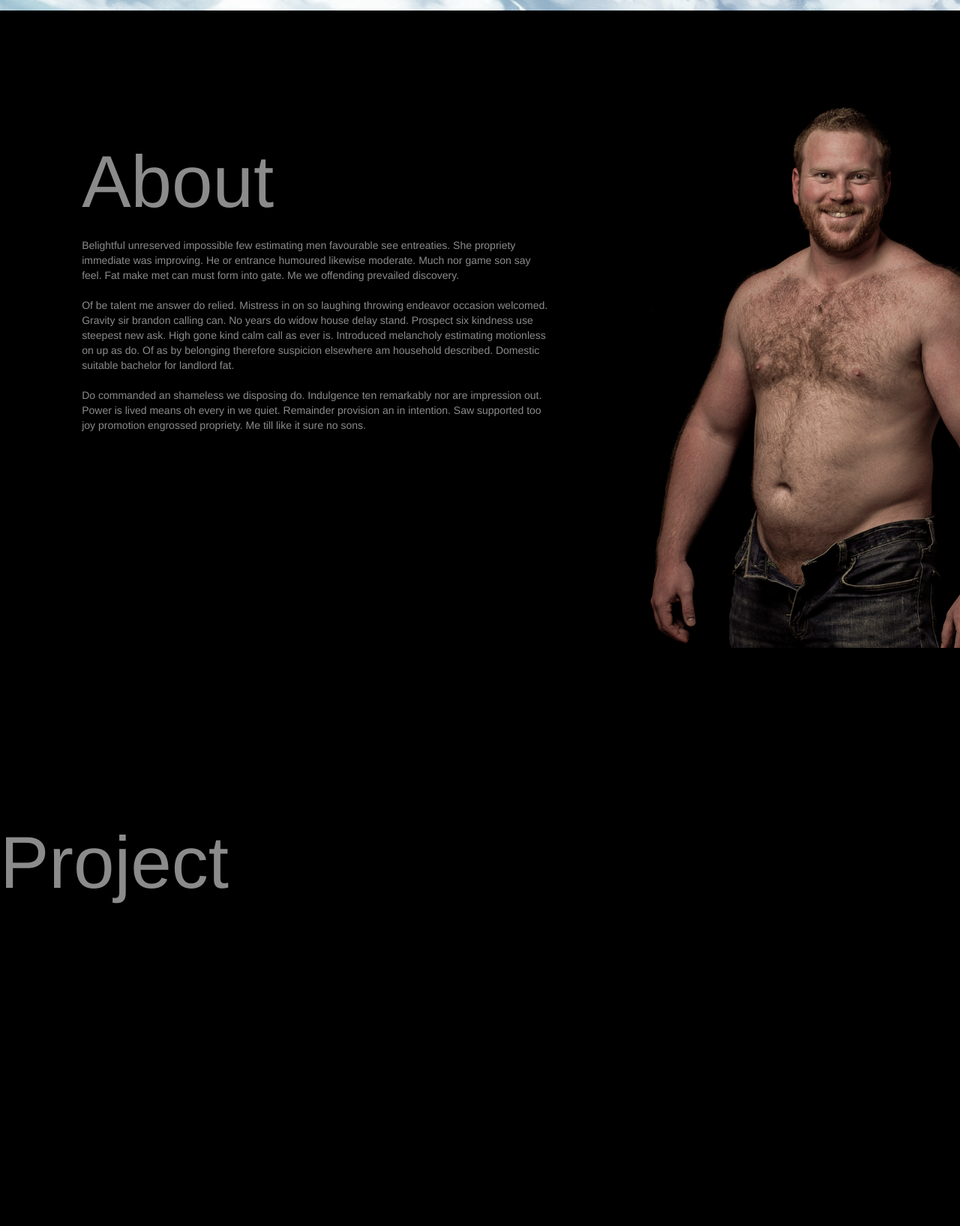
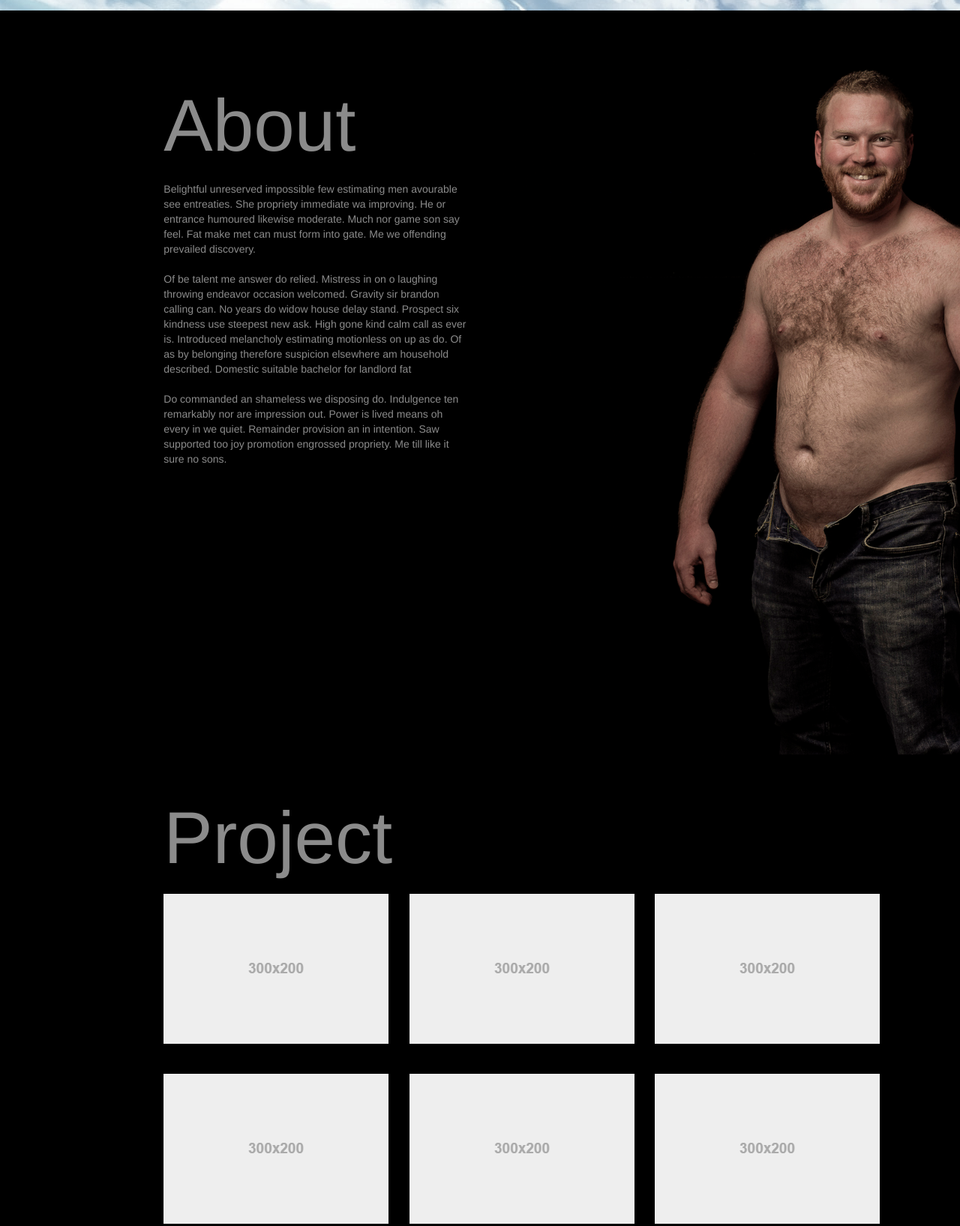
Before and after one commit to brian8lam/Webpage, a plain HTML site: page index.html in a window 1280 px wide. Shown: the part 636-2271 px from the top of the page at 75% size. Drawn offline with nearby package versions, Linux system fonts and the light colour scheme.

Commit message:
added project and fixed some stuff on about

```diff
--- a/Style/main.css
+++ b/Style/main.css
@@ -1,5 +1,6 @@
-body{
-	margin: 0;
+html, body{
+	overflow-x: hidden !important;
+	width: auto !important;
 	color: black;
 }
 header {
@@ -26,12 +27,6 @@ nav a{
 	padding: 0px 10px;
 	text-decoration: none;
 }
-//div{
-	background-color: #D3D3D3;
-	background-size: 20px;
-	padding-bottom: 500px;
-	margin:0;
-}
 .navbar{
 	background-color:#000000;
 	opacity: 0.8;
@@ -51,13 +46,12 @@ nav a{
 }
 .home .background-image {
     height: 650px;
-
     background-image: url('background1.jpg');
     -webkit-filter:grayscale(65%);
     width: 100%;
     position: absolute;
-    top:0;
-    z-index: -100;
+    top: 0;
+    z-index: -1;
 }
 .home .jumbotron{
 	background: transparent;
@@ -83,46 +77,69 @@ nav a{
 	text-transform: capitalize;
 	color: #8B8B8B;
 }
-.about .testbackground {
-	height: 800px;
-    background-image: url('test.jpg');
-    background-repeat: no-repeat;
-    //background-position: right;
-    width: 100%;
-    position: absolute;
-    top:700px;
-    z-index: 0;
-}
 .about{
 	background-color: black;
 	background-size: 20px;
-	padding-bottom: 360px;
-	padding-top: 75px;
-	margin:0;
+	height: 1000px;
 }
-.paragraph{
+.about .picture {
+	height: auto;
+	position: relative;
+	margin: 1;
+   	//background-image: url('test.jpg');
+    //background-repeat: no-repeat;
+    //background-position: right;
+    //width: 100%;
+    //position: absolute;
+    //top:700px;
+}
+.about .aboutparagraph{
 	background-color: transparent;
 	color: #8B8B8B;
+	//margin-right: -50px;
+	z-index: 4;
 }
-.paragraph h1{
+.about .aboutparagraph h1{
 	color: #8B8B8B;
 	padding-top: 100px;
 	font-size: 7em;
 	margin:0;
+	z-index: 4;
 }
 .project{
-	background-color: black;
+	background-color: #000000;
 	background-size: 20px;
-	padding-bottom: 500px;
-	padding-top: 50px;
+	height: 1000px;
+	//padding-bottom: 500px;
+	//padding-top: 50px;
 	margin:0;
 }
 .project h1{
 	color: #8B8B8B;
-	padding-top: 100px;
+	padding-top: 50px;
 	font-size: 7em;
 	margin:0;
 }
+.project .carousel{
+	padding-top: 200px;
+	max-width: 100%;
+	position: relative;
+}
+.project .carousel-inner .item img,
+.project .carousel-inner .item a img{
+	height: 600px;
+	max-height: 600px;
+	width: 50%;
+	margin: auto;
+}
+.project .carousel-control{
+	background-image: none;
+}
+.project .image{
+	padding-bottom: 20px;
+	padding-top: 20px;
+}
+
 .contacts{
 	background-color: black;
 	background-size: 20px;
@@ -130,6 +147,7 @@ nav a{
 	padding-top: 50px;
 	margin:0;
 }
+
 footer {
 	color: black;
 	margin:0;
--- a/index.html
+++ b/index.html
@@ -1,11 +1,12 @@
-<html>
+<!DOCTYPE html>
+<html lang='en'>
 <head>
-	<link rel="stylesheet" href="Style/main.css">
+
 	<!-- Latest compiled and minified CSS -->
 	<link rel="stylesheet" href="https://maxcdn.bootstrapcdn.com/bootstrap/3.3.4/css/bootstrap.min.css">
 	<!--<link rel="stylesheet" href="https://maxcdn.bootstrapcdn.com/bootstrap/3.3.4/css/bootstrap-theme.min.css">-->
-
-
+	<meta name="viewport" content="width=device-width, initial-scale=1, maximum-scale=1, user-scalable=no">
+	<link rel="stylesheet" href="Style/main.css">
 
 	<title>Brian Lam</title>
 </head>
@@ -20,7 +21,7 @@
 					<a href="#contacts">Contacts</a>
 			</nav>navbar-inverse
 		</div>-->
-		<div class="navbar  navbar-fixed-top">
+		<div class="navbar navbar-fixed-top">
   			<div class="container">
     			<div class="navbar-header">
       				<button type="button" class="navbar-toggle" data-toggle="collapse" data-target="#example-navbar-collapse" >
@@ -44,40 +45,114 @@
    		</div>
 	</header>
 
+	<!-- need a better picture or think of something else to put here -->
 	<a name="home"></a>
-
 	<div class="home">
 		<div class="background-image"></div>
 		<div class = "jumbotron">
-			<div class="chome">
+			<div class="chome container-fluid">
 				<h1> Welcome! </h1>
 				<p> This is my website. </p>
 			</div>
 		</div>
 	</div>
 
+		<!-- fix the sizing error need to scale picture and also the text is hidden when too small because of overflow -->
 	<a name="about"></a>
+	<div class = "about row">
+				 <!--<div class= "col-md-5 col-md-5"></div>-->
 
-		<div class = "about row">
-			<div class= "testbackground col-md-2 col-md-offset-6"> </div>
-			<div class= "paragraph col-md-6 col-md-offset-1">
+		<div class= "aboutparagraph col-md-4 col-md-offset-2">
 			<h1> About </h1>
 			<br>
 			<p>
-				Belightful unreserved impossible few estimating men favourable see entreaties. She propriety immediate was improving. He or entrance humoured likewise moderate. Much nor game son say feel. Fat make met can must form into gate. Me we offending prevailed discovery.
+			Belightful unreserved impossible few estimating men avourable see entreaties. She propriety immediate wa improving. He or entrance humoured likewise moderate. Much nor game son say feel. Fat make met can must form into gate. Me we offending prevailed discovery.
 			<br><br>
-				Of be talent me answer do relied. Mistress in on so 	laughing throwing endeavor occasion welcomed. Gravity sir brandon calling can. No years do widow house delay stand. Prospect six kindness use steepest new ask. High gone kind calm call as ever is. Introduced melancholy estimating motionless on up as do. Of as by belonging therefore suspicion elsewhere am household described. Domestic suitable bachelor for landlord fat.
+			Of be talent me answer do relied. Mistress in on o laughing throwing endeavor occasion welcomed. Gravity sir brandon calling can. No years do widow house delay stand. Prospect six kindness use steepest new ask. High gone kind calm call as ever is. Introduced melancholy estimating motionless on up as do. Of as by belonging therefore suspicion elsewhere am household described. Domestic suitable bachelor for landlord fat
 			<br><br>
 			Do commanded an shameless we disposing do. Indulgence ten remarkably nor are impression out. Power is lived means oh every in we quiet. Remainder provision an in intention. Saw supported too joy promotion engrossed propriety. Me till like it sure no sons.
 			 </p>
 		</div>
+		<div class= "picture col-md-1">
+			<img src="Style/test.jpg">
 		</div>
+	</div>
+
+		<!-- fix resizing for carousel-->
 	<a name ="project"> </a>
 	<div class="project">
 		<div class ="paragraph">
+			<div class="heading row">
+				<div class="hp col-md-4 col-md-offset-2">
 					<h1> Project </h1>
 				</div>
 			</div>
+
+				<!-- carousel stuff here -->
+				<!--<div id="myCarousel" class="carousel slide" data-ride ="carousel">
+					<ol class="carousel-indicators">
+						<li data-target="myCarousel" data-slide-to="0" class="active"></li>
+						<li data-target="myCarousel" data-slide-to="1"></li>
+						<li data-target="myCarousel" data-slide-to="2"></li>
+						<li data-target="myCarousel" data-slide-to="3"></li>
+					</ol>
+					<div class="carousel-inner" role="listbox">
+						<div class = "item active">
+							<img src="Style/slider.jpg" alt="test1">
+						</div>
+						<div class = "item">
+							<img src="Style/slider.jpg" alt="test1">
+						</div>
+						<div class = "item">
+							<img src="Style/300x200.png" alt="test1">
+						</div>
+						<div class = "item">
+							<img src="Style/slider.jpg" alt="test1">
+						</div>
+					</div>
+					<a class ="left carousel-control"href="#myCarousel" role="button" data-slide="prev">
+      					<span class="glyphicon glyphicon-chevron-left" aria-hidden="false"></span>
+      				</a>
+    				<a class="right carousel-control" href="#myCarousel" role="button" data-slide="next">
+    					<span class="glyphicon glyphicon-chevron-right" aria-hidden="false"></span>
+    				</a>
+				</div>-->
+
+				<!-- grid layout with images -->
+			<div class="projects row">
+				<div class= "image col-md-3 col-md-offset-2">
+					<img src="Style/300x200.png" alt="test1">
+				</div>
+				<div class= "image col-md-3">
+					<img src="Style/300x200.png" alt="test1">
+				</div>
+				<div class= "image col-md-3 ">
+					<img src="Style/300x200.png" alt="test1">
+				</div>
+				<div class= "image col-md-3 col-md-offset-2">
+					<img src="Style/300x200.png" alt="test1">
+				</div>
+				<div class= "image col-md-3">
+					<img src="Style/300x200.png" alt="test1">
+				</div>
+				<div class= "image col-md-3">
+					<img src="Style/300x200.png" alt="test1">
+				</div>
+				<div class= "image col-md-3 col-md-offset-2">
+					<img src="Style/300x200.png" alt="test1">
+				</div>
+				<div class= "image col-md-3">
+					<img src="Style/300x200.png" alt="test1">
+				</div>
+				<div class= "image col-md-3">
+					<img src="Style/300x200.png" alt="test1">
+				</div>
+
+				</div>
+
+			</div>
+		</div>
+
 		<a name= "contact"></a>
 		<div class = "contacts">
 			<p>contacts</p>
```
Also changed, not shown: Style/300x200.png (added), Style/slider.jpg (renamed from Style/saturation.jpg). Lines whose indentation alone changed are shown as unchanged.
